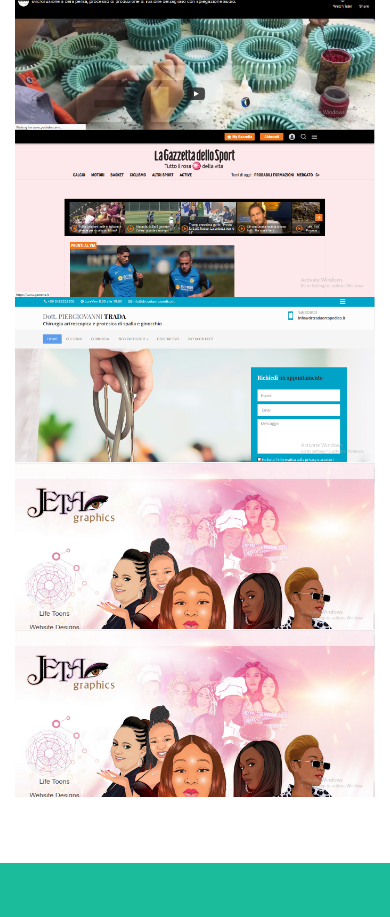
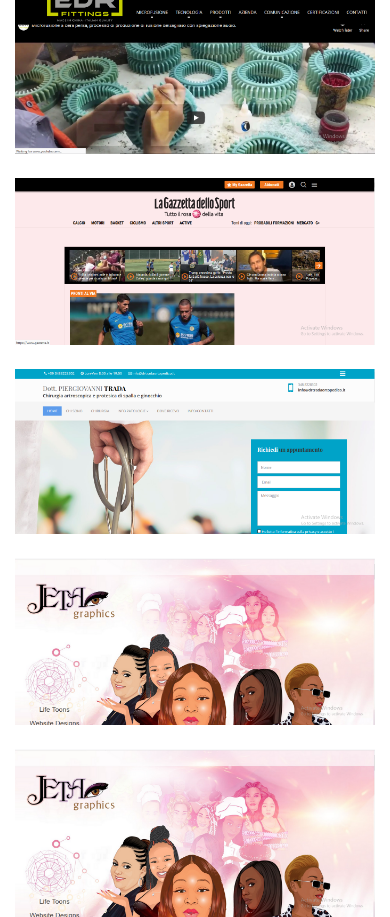
Before and after one commit to baaztech786/Baaztech786, a plain HTML site: page index.html in a window 390 px wide. Shown: the part 1340-2257 px from the top of the page. Drawn offline with Linux system fonts and the light colour scheme.

Commit message:
Update index.html

```diff
--- a/index.html
+++ b/index.html
@@ -89,32 +89,32 @@
 
       <!-- Portfolio Grid Items -->
       <div class="row">
-        <div class="col-md-6 col-lg-4">
+        <div class="col-md-6 col-lg-4 mb-4">
 
             <a href="https://usportsstore.000webhostapp.com/index.php" target="_blank"><img class="img-fluid" src="img/portfolio/usportsstore.png" alt=""></a>
 
         </div>
-        <div class="col-md-6 col-lg-4">
+        <div class="col-md-6 col-lg-4 mb-4">
 
             <a href="https://www.edrfittings.it/" target="_blank"><img class="img-fluid" src="img/portfolio/web1.png" alt=""></a>
 
         </div>
-        <div class="col-md-6 col-lg-4">
+        <div class="col-md-6 col-lg-4 mb-4">
 
             <a href="https://www.gazzetta.it" target="_blank"><img class="img-fluid" src="img/portfolio/web2.png" alt=""></a>
 
         </div>
-        <div class="col-md-6 col-lg-4">
+        <div class="col-md-6 col-lg-4 mb-4">
 
             <a href="https://www.drtradaortopedico.it" target="_blank"><img class="img-fluid" src="img/portfolio/web3.png" alt=""></a>
 
         </div>
-        <div class="col-md-6 col-lg-4">
+        <div class="col-md-6 col-lg-4 mb-4">
 
             <a href="https://jeta.graphics/" target="_blank"><img class="img-fluid" src="img/portfolio/web4.png" alt=""></a>
 
         </div>
-        <div class="col-md-6 col-lg-4">
+        <div class="col-md-6 col-lg-4 mb-4">
 
             <a href="https://jeta.graphics/" target="_blank"><img class="img-fluid" src="img/portfolio/web4.png" alt=""></a>
 
```
